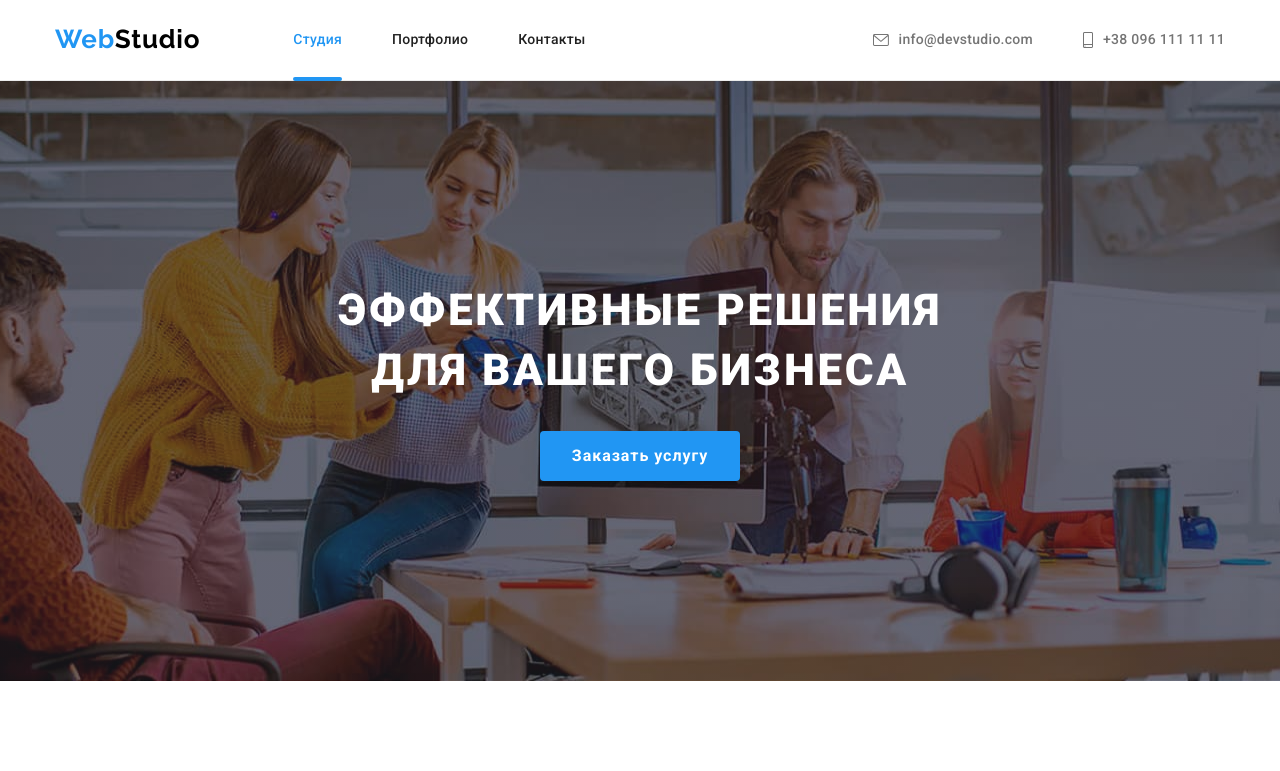
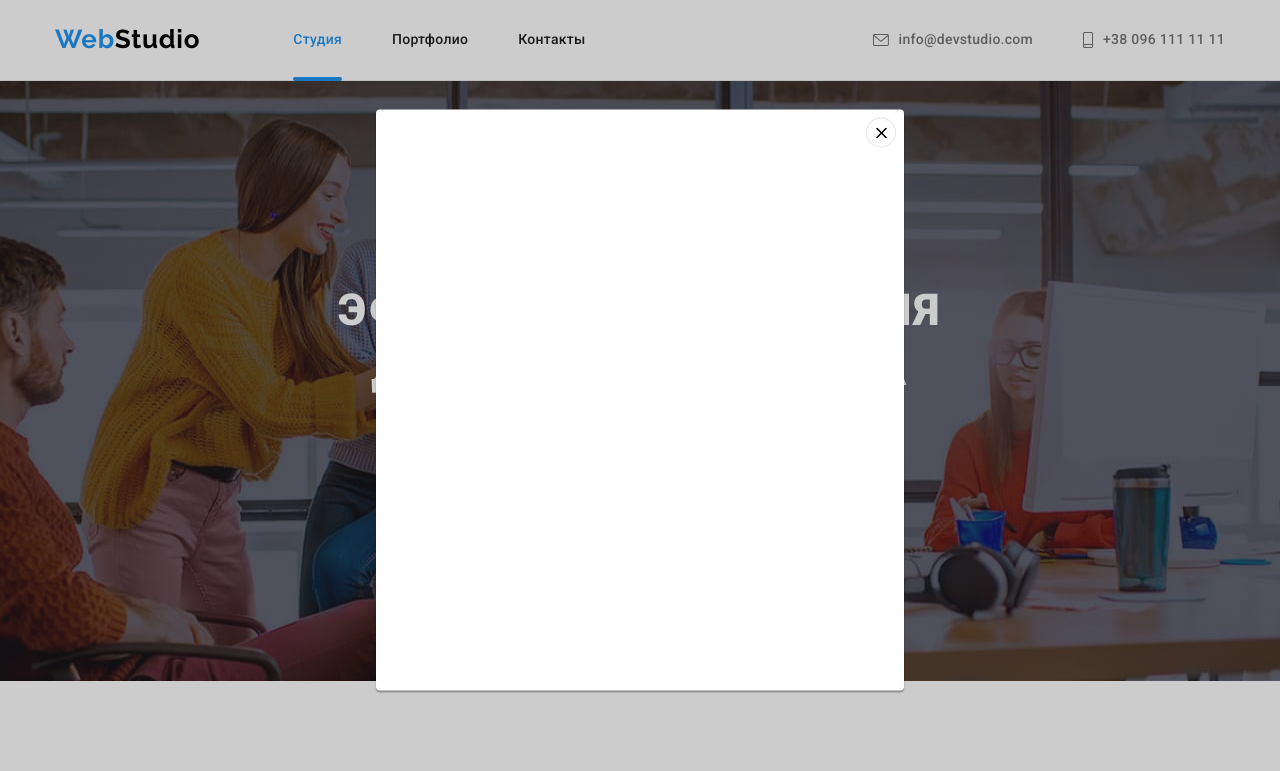
Before and after one commit to YevhenRymarcuk/goit-markup-hw-05, a plain HTML site: page index.html in a window 1280 px wide. Both pictures are taken after a click on the button "Заказать услугу". Shown: the top 771 px of the page. Drawn offline with nearby package versions, Linux system fonts and the light colour scheme.

Commit message:
Добавляет модальное окно кнопки блока "ГЕРОЙ"

```diff
--- a/css/styles.css
+++ b/css/styles.css
@@ -348,6 +348,62 @@ img {
 .hero-btn:focus {
   cursor: pointer;
   box-shadow: 0px 4px 4px rgba(0, 0, 0, 0.15);
+}
+
+/* Модальное окно */
+
+.backdrop {
+  position: fixed;
+  top: 0;
+  left: 0;
+  width: 100%;
+  height: 100%;
+
+  background-color: rgba(0, 0, 0, 0.2);
+}
+
+.modal {
+  position: absolute;
+  top: 50%;
+  left: 50%;
+  transform: translate(-50%, -50%);
+
+  min-width: 528px;
+  min-height: 581px;
+
+  background-color: #ffffff;
+  box-shadow: 0px 1px 3px rgba(0, 0, 0, 0.12), 0px 1px 1px rgba(0, 0, 0, 0.14),
+    0px 2px 1px rgba(0, 0, 0, 0.2);
+  border-radius: 4px;
+}
+
+.closing-modal-btn {
+  position: absolute;
+  top: 8px;
+  right: 8px;
+
+  display: flex;
+  justify-content: center;
+  align-items: center;
+
+  width: 30px;
+  height: 30px;
+  padding: 0;
+  margin: 0;
+
+  background-color: #ffffff;
+  border: 1px solid rgba(0, 0, 0, 0.1);
+  border-radius: 50%;
+}
+
+.closing-modal-btn:hover,
+.closing-modal-btn:focus {
+  cursor: pointer;
+}
+
+.backdrop.is-hidden {
+  opacity: 0;
+  pointer-events: none;
 }
 
 /* Преимущества / особенности ВебСтудии */
--- a/index.html
+++ b/index.html
@@ -67,7 +67,17 @@
             <section class="hero-content">
                 <h1 class="hero-title">Эффективные решения для вашего бизнеса</h1>
 
-                <button class="hero-btn" type="button">Заказать услугу</button>
+                <button class="hero-btn" type="button" data-modal-open>Заказать услугу</button>
+
+                <div class="backdrop is-hidden" data-modal>
+                    <div class="modal">
+                        <button class="closing-modal-btn" type="button" data-modal-close>
+                            <svg width="11" height="11" class="closing-modal-icon">
+                                <use href="./images/icons.svg#cross"></use>
+                            </svg>
+                        </button>
+                    </div>
+                </div>
             </section>
         </div>
 
@@ -468,5 +478,7 @@
             </div>
         </div>
     </footer>
+
+    <script src="./js/modal.js"></script>
 </body>
 </html>
--- /dev/null
+++ b/js/modal.js
@@ -0,0 +1,14 @@
+(() => {
+  const refs = {
+    openModalBtn: document.querySelector('[data-modal-open]'),
+    closeModalBtn: document.querySelector('[data-modal-close]'),
+    modal: document.querySelector('[data-modal]'),
+  };
+
+  refs.openModalBtn.addEventListener('click', toggleModal);
+  refs.closeModalBtn.addEventListener('click', toggleModal);
+
+  function toggleModal() {
+    refs.modal.classList.toggle('is-hidden');
+  }
+})();
```
